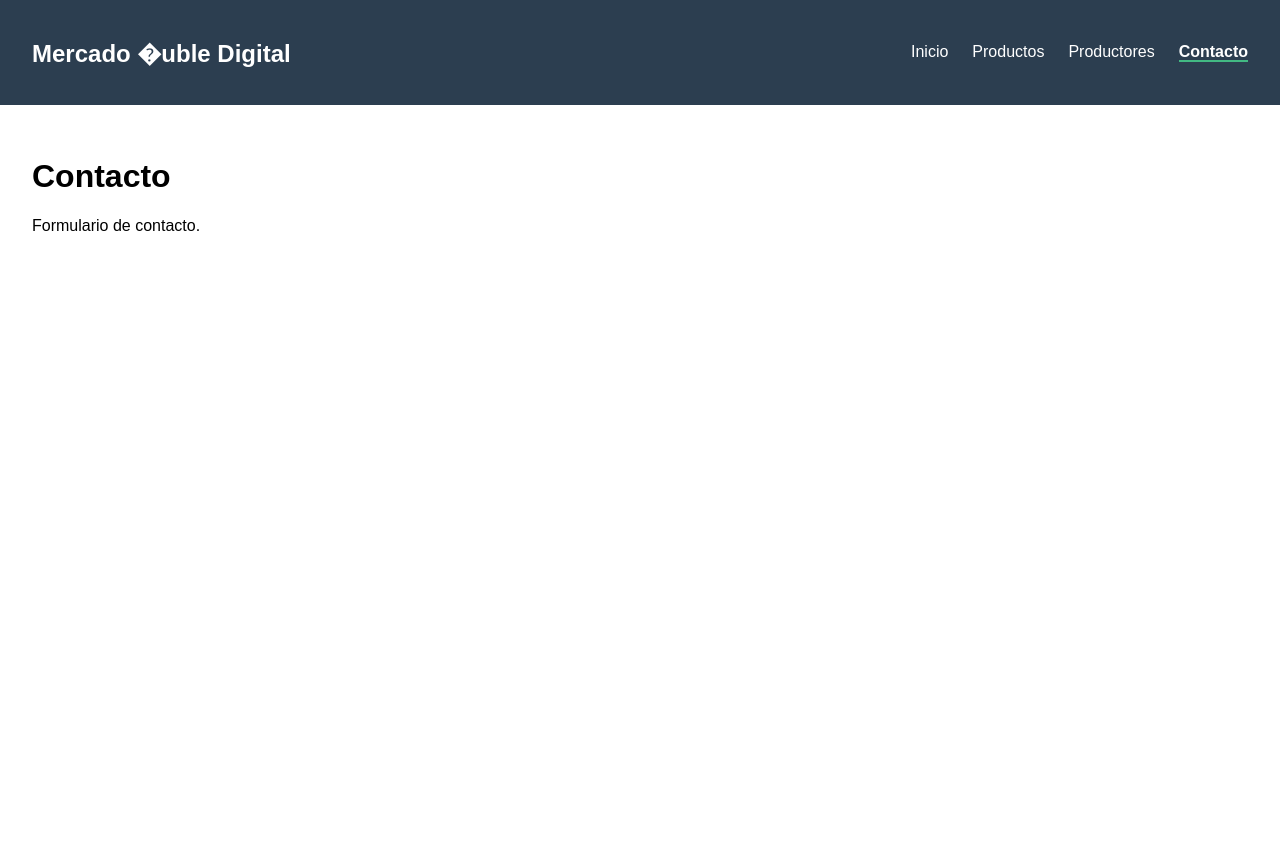
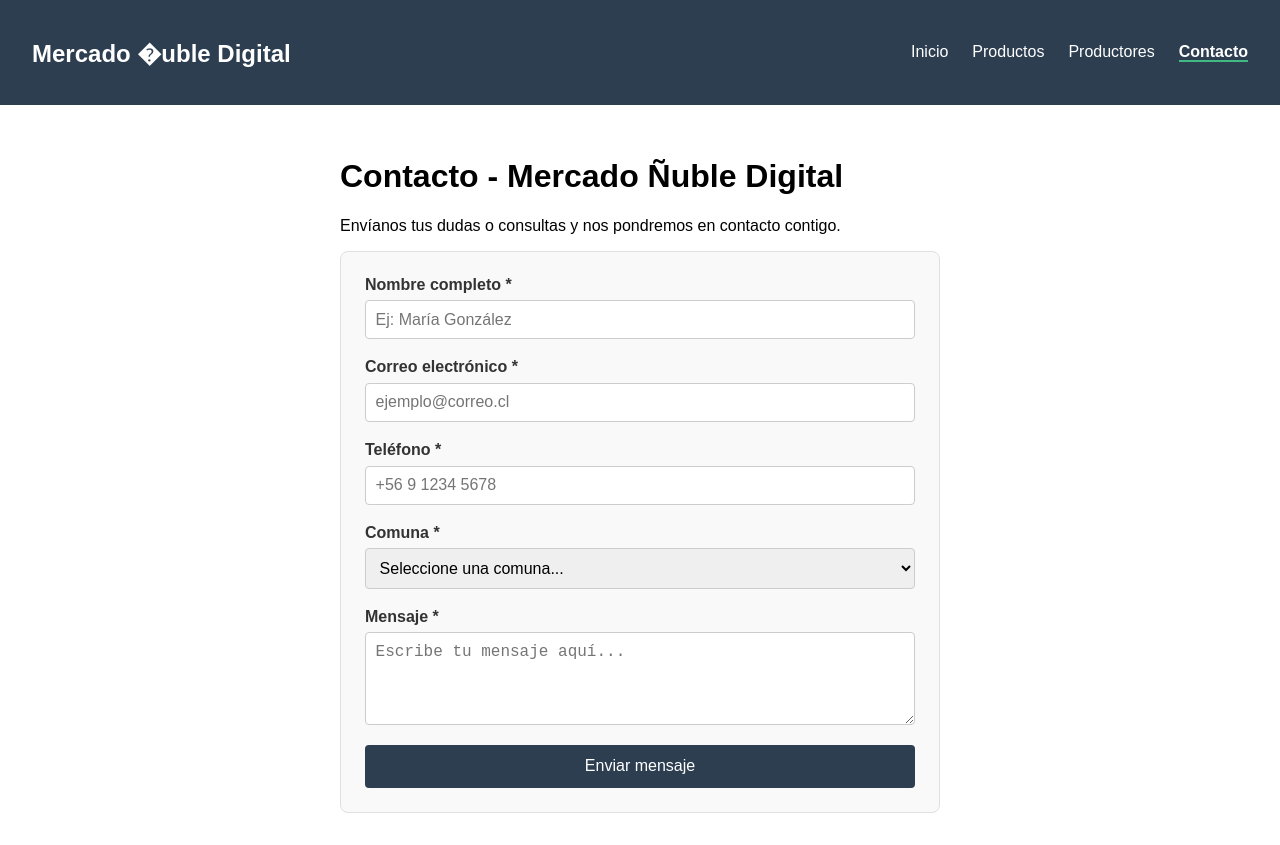
Before and after one commit to cristobalsandoval99/evaluacion, a Vue app: page /contacto in a window 1280 px wide. Before the commit the page ends 800 px from the top, so only its background shows below. Built offline with nearby package versions, Linux system fonts and the light colour scheme.

Commit message:
Parte E - Formulario y validacion

```diff
--- a/src/views/ContactoView.vue
+++ b/src/views/ContactoView.vue
@@ -1,6 +1,230 @@
 <template>
-  <div class="vista">
-    <h1>Contacto</h1>
-    <p>Formulario de contacto.</p>
+  <div class="vista-contacto">
+    <h1>Contacto - Mercado Ñuble Digital</h1>
+    <p>Envíanos tus dudas o consultas y nos pondremos en contacto contigo.</p>
+
+    <!-- Formulario de contacto -->
+    <form @submit.prevent="procesarFormulario" class="formulario" v-if="!formularioEnviado">
+
+      <!-- Mensaje de error si la validación falla -->
+      <div v-if="mensajeError" class="alerta error">
+        {{ mensajeError }}
+      </div>
+
+      <div class="campo">
+        <label for="nombre">Nombre completo *</label>
+        <input
+          type="text"
+          id="nombre"
+          v-model.trim="formulario.nombre"
+          placeholder="Ej: María González"
+        />
+      </div>
+
+      <div class="campo">
+        <label for="correo">Correo electrónico *</label>
+        <input
+          type="email"
+          id="correo"
+          v-model.trim="formulario.correo"
+          placeholder="ejemplo@correo.cl"
+        />
+      </div>
+
+      <div class="campo">
+        <label for="telefono">Teléfono *</label>
+        <input
+          type="tel"
+          id="telefono"
+          v-model.trim="formulario.telefono"
+          placeholder="+56 9 1234 5678"
+        />
+      </div>
+
+      <div class="campo">
+        <label for="comuna">Comuna *</label>
+        <select id="comuna" v-model="formulario.comuna">
+          <option value="">Seleccione una comuna...</option>
+          <option value="Chillán">Chillán</option>
+          <option value="Chillán Viejo">Chillán Viejo</option>
+          <option value="San Carlos">San Carlos</option>
+          <option value="San Fabián">San Fabián</option>
+          <option value="Quirihue">Quirihue</option>
+          <option value="Coihueco">Coihueco</option>
+          <option value="Bulnes">Bulnes</option>
+          <option value="Yungay">Yungay</option>
+          <option value="Otra">Otra comuna de Ñuble</option>
+        </select>
+      </div>
+
+      <div class="campo">
+        <label for="mensaje">Mensaje *</label>
+        <textarea
+          id="mensaje"
+          v-model.trim="formulario.mensaje"
+          rows="4"
+          placeholder="Escribe tu mensaje aquí..."
+        ></textarea>
+      </div>
+
+      <button type="submit" class="btn-enviar">Enviar mensaje</button>
+    </form>
+
+    <!-- Resumen de confirmación en caso de éxito -->
+    <div v-else class="resumen-confirmacion">
+      <h2>✅ ¡Mensaje enviado con éxito!</h2>
+      <p>Gracias por contactarte con Mercado Ñuble Digital. A continuación, el resumen de la información ingresada:</p>
+
+      <div class="datos-resumen">
+        <p><strong>Nombre:</strong> {{ formulario.nombre }}</p>
+        <p><strong>Correo electrónico:</strong> {{ formulario.correo }}</p>
+        <p><strong>Teléfono:</strong> {{ formulario.telefono }}</p>
+        <p><strong>Comuna:</strong> {{ formulario.comuna }}</p>
+        <p><strong>Mensaje:</strong> {{ formulario.mensaje }}</p>
+      </div>
+
+      <button @click="nuevoEnvio" class="btn-nuevo">Enviar otro mensaje</button>
+    </div>
   </div>
 </template>
+
+<script setup>
+import { ref, reactive } from 'vue'
+
+const formulario = reactive({
+  nombre: '',
+  correo: '',
+  telefono: '',
+  comuna: '',
+  mensaje: ''
+})
+
+const mensajeError = ref('')
+const formularioEnviado = ref(false)
+
+const procesarFormulario = () => {
+  mensajeError.value = ''
+
+  // Validación de campos requeridos obligatorios
+  if (!formulario.nombre || !formulario.correo || !formulario.telefono || !formulario.comuna || !formulario.mensaje) {
+    mensajeError.value = '⚠️ Todos los campos son obligatorios. Por favor completa la información faltante.'
+    return
+  }
+
+  // Validación básica de formato de correo
+  const regexEmail = /^[^\s@]+@[^\s@]+\.[^\s@]+$/
+  if (!regexEmail.test(formulario.correo)) {
+    mensajeError.value = '⚠️ Por favor ingresa un correo electrónico válido.'
+    return
+  }
+
+  // Confirmación exitosa
+  formularioEnviado.value = true
+}
+
+const nuevoEnvio = () => {
+  formulario.nombre = ''
+  formulario.correo = ''
+  formulario.telefono = ''
+  formulario.comuna = ''
+  formulario.mensaje = ''
+  mensajeError.value = ''
+  formularioEnviado.value = false
+}
+</script>
+
+<style scoped>
+.vista-contacto {
+  max-width: 600px;
+  margin: 0 auto;
+}
+
+.formulario {
+  display: flex;
+  flex-direction: column;
+  gap: 1.2rem;
+  background-color: #f9f9f9;
+  padding: 1.5rem;
+  border-radius: 8px;
+  border: 1px solid #e0e0e0;
+}
+
+.campo {
+  display: flex;
+  flex-direction: column;
+  gap: 0.4rem;
+}
+
+.campo label {
+  font-weight: bold;
+  color: #333;
+}
+
+.campo input,
+.campo select,
+.campo textarea {
+  padding: 0.6rem;
+  border: 1px solid #ccc;
+  border-radius: 4px;
+  font-size: 1rem;
+}
+
+.campo input:focus,
+.campo select:focus,
+.campo textarea:focus {
+  outline: none;
+  border-color: #42b983;
+}
+
+.alerta.error {
+  background-color: #ffebee;
+  color: #c62828;
+  border: 1px solid #ffcdd2;
+  padding: 0.8rem;
+  border-radius: 4px;
+}
+
+.btn-enviar {
+  background-color: #2c3e50;
+  color: white;
+  padding: 0.8rem;
+  border: none;
+  border-radius: 4px;
+  font-size: 1rem;
+  cursor: pointer;
+  transition: background-color 0.2s;
+}
+
+.btn-enviar:hover {
+  background-color: #1a252f;
+}
+
+.resumen-confirmacion {
+  background-color: #e8f5e9;
+  border: 1px solid #c8e6c9;
+  padding: 1.5rem;
+  border-radius: 8px;
+}
+
+.resumen-confirmacion h2 {
+  color: #2e7d32;
+  margin-top: 0;
+}
+
+.datos-resumen {
+  background-color: white;
+  padding: 1rem;
+  border-radius: 6px;
+  margin: 1rem 0;
+  border: 1px solid #e0e0e0;
+}
+
+.btn-nuevo {
+  background-color: #42b983;
+  color: white;
+  padding: 0.6rem 1.2rem;
+  border: none;
+  border-radius: 4px;
+  cursor: pointer;
+}
+</style>
```
